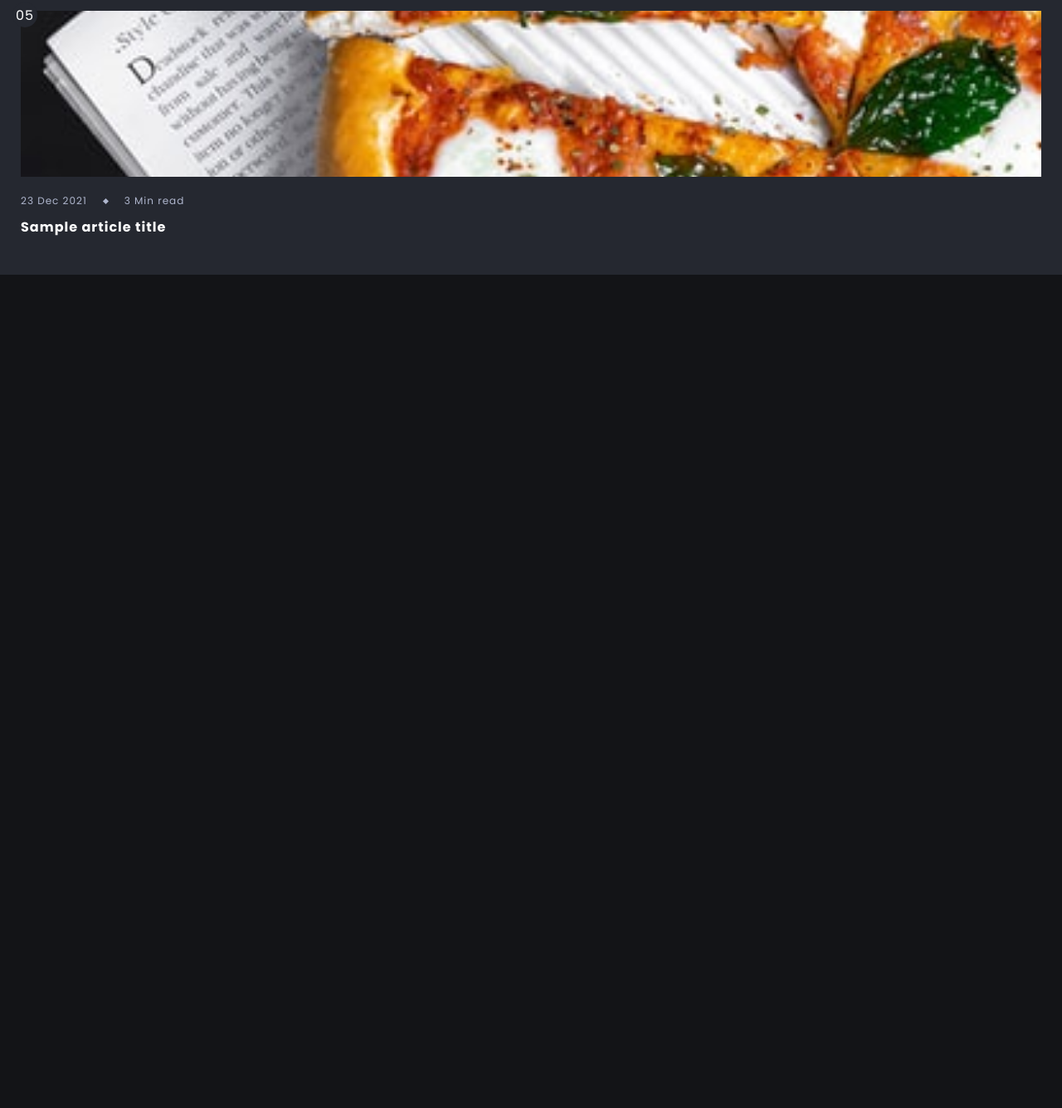
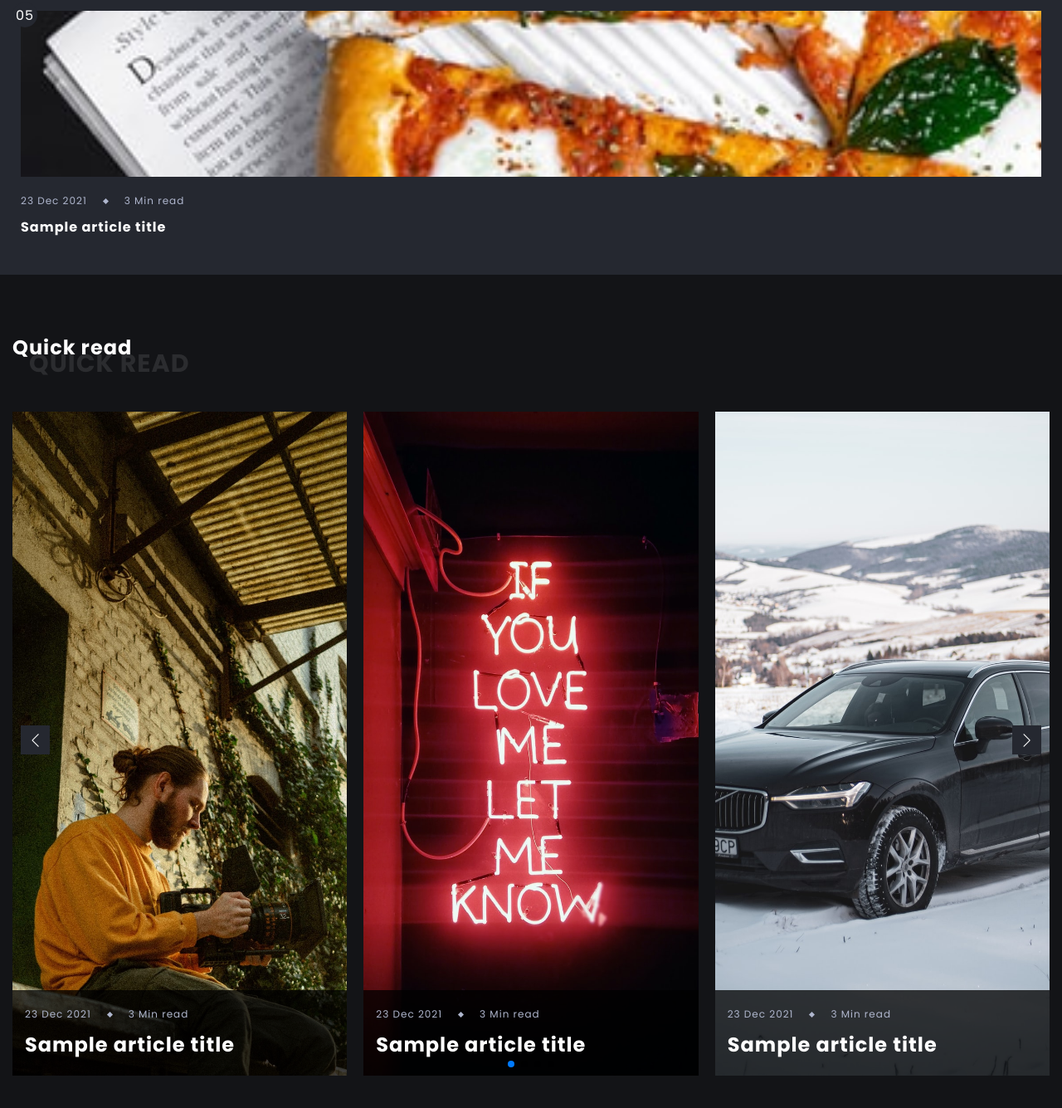
Before and after one commit to Bruno-de-Souza/FreeCodeCamp-NewsFlash, a plain HTML site: page Starter/index.html in a window 1280 px wide. Shown: the part 2433-3768 px from the top of the page at 83% size. Before the commit the page ends 2784 px from the top, so only its background shows below. Drawn offline with nearby package versions, Linux system fonts and the light colour scheme.

Commit message:
Committing modified files

```diff
--- a/Starter/assets/css/main.css
+++ b/Starter/assets/css/main.css
@@ -461,9 +461,40 @@ body.light-theme {
 }
 
 /* Quick read */
+.section-title{
+    position: relative;
+    font-size: var(--font-size-md);
+    margin-bottom: 6rem;
+}
 
+.section-title::before{
+    content: attr(data-name);
+    font-size: var(--font-size-lg);
+    text-transform: uppercase;
+    opacity: .1;
+    position: absolute;
+    top: 1.5rem;
+    left: 2rem;
+}
+
+.article-swiper-slide{
+    height: 40rem;
+}
 /* Quick read - Swiper */
+.swiper-wraper{
+    height: auto;
+}
 
+.swiper-controls{
+    width: 3.5rem;
+    height: 3.5rem;
+    background-color: var(--secondary-background-color);
+}
+
+.swiper-controls::after{
+    font-size: 1.6rem;
+    color: var(--light-color);
+}
 /* Older posts */
 
 /* Popular tags */
--- a/Starter/assets/js/main.js
+++ b/Starter/assets/js/main.js
@@ -61,3 +61,22 @@ themeToggleBtn.addEventListener('click', function () {
     }
 });
 // Swiper
+const swiper = new Swiper ('.swiper', {
+    slidesPerView: 1,
+    spaceBetween: 20,
+    navigation: {
+        nextE1: '.swiper-button-next',
+        prevE1: '.swiper-button-prev'
+    },
+    pagination: {
+        el: '.swiper-pagination'
+    },
+    breakpoints: {
+        700: {
+            slidesPerView: 2
+        },
+        1200: {
+            slidesPerView: 3
+        }
+    }
+})
--- a/Starter/index.html
+++ b/Starter/index.html
@@ -166,10 +166,8 @@
 
                     </div>
                 </a>
-
             </div>
         </div>
-
         <!-- Sidebar -->
 
         <div class="sidebar d-grid">
@@ -278,6 +276,104 @@
     </section>
     <!-- Quick read -->
 
+    <section class="quick-read section">
+
+        <div class="container">
+
+            <h2 class="title section-title" data-name="Quick read">Quick read</h2>
+            <!-- Slider main container -->
+            <div class="swiper">
+                <!-- Additional required wrapper -->
+                <div class="swiper-wrapper">
+                    <!-- Slides -->
+                    <a href="#" class="article swiper-slide">
+                        <img src="./assets/images/quick_read/quick_read_1.jpg" alt="" class="article-image">
+
+                        <div class="article-data-container">
+                            <div class="article-data">
+                                <span>23 Dec 2021</span>
+                                <span class="article-data-spacer"></span>
+                                <span>3 Min read</span>
+                            </div>
+                            <h3 class="title article-title">Sample article title</h3>
+                        </div>
+                    </a>
+                    <!-- Slides -->
+                    <a href="#" class="article swiper-slide">
+                        <img src="./assets/images/quick_read/quick_read_2.jpg" alt="" class="article-image">
+
+                        <div class="article-data-container">
+                            <div class="article-data">
+                                <span>23 Dec 2021</span>
+                                <span class="article-data-spacer"></span>
+                                <span>3 Min read</span>
+                            </div>
+                            <h3 class="title article-title">Sample article title</h3>
+                        </div>
+                    </a>
+                    <!-- Slides -->
+                    <a href="#" class="article swiper-slide">
+                        <img src="./assets/images/quick_read/quick_read_3.jpg" alt="" class="article-image">
+
+                        <div class="article-data-container">
+                            <div class="article-data">
+                                <span>23 Dec 2021</span>
+                                <span class="article-data-spacer"></span>
+                                <span>3 Min read</span>
+                            </div>
+                            <h3 class="title article-title">Sample article title</h3>
+                        </div>
+                    </a>
+                    <!-- Slides -->
+                    <a href="#" class="article swiper-slide">
+                        <img src="./assets/images/quick_read/quick_read_4.jpg" alt="" class="article-image">
+
+                        <div class="article-data-container">
+                            <div class="article-data">
+                                <span>23 Dec 2021</span>
+                                <span class="article-data-spacer"></span>
+                                <span>3 Min read</span>
+                            </div>
+                            <h3 class="title article-title">Sample article title</h3>
+                        </div>
+                    </a>
+                    <!-- Slides -->
+                    <a href="#" class="article swiper-slide">
+                        <img src="./assets/images/quick_read/quick_read_5.jpg" alt="" class="article-image">
+
+                        <div class="article-data-container">
+                            <div class="article-data">
+                                <span>23 Dec 2021</span>
+                                <span class="article-data-spacer"></span>
+                                <span>3 Min read</span>
+                            </div>
+                            <h3 class="title article-title">Sample article title</h3>
+                        </div>
+                    </a>
+                    <!-- Slides -->
+                    <a href="#" class="article swiper-slide">
+                        <img src="./assets/images/quick_read/quick_read_6.jpg" alt="" class="article-image">
+
+                        <div class="article-data-container">
+                            <div class="article-data">
+                                <span>23 Dec 2021</span>
+                                <span class="article-data-spacer"></span>
+                                <span>3 Min read</span>
+                            </div>
+                            <h3 class="title article-title">Sample article title</h3>
+                        </div>
+                    </a>
+                </div>
+                <!-- Navigation buttons -->
+                <div class="swiper-button-prev swiper-controls"></div>
+                <div class="swiper-button-next swiper-controls"></div>
+                <!-- Pagination -->
+                <div class="swiper-pagination"></div>
+            </div>
+
+        </div>
+
+    </section>
     <!-- Older posts -->
 
     <!-- Popular tags -->
```
